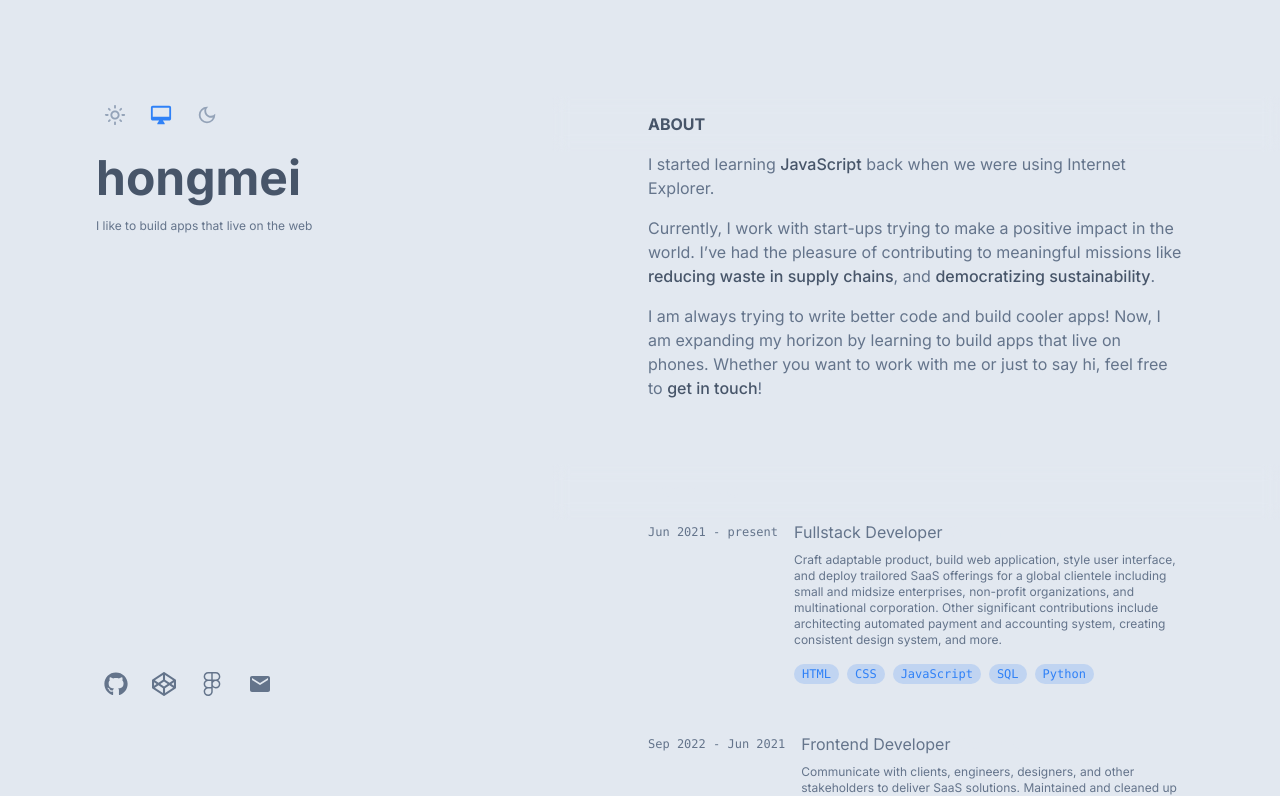
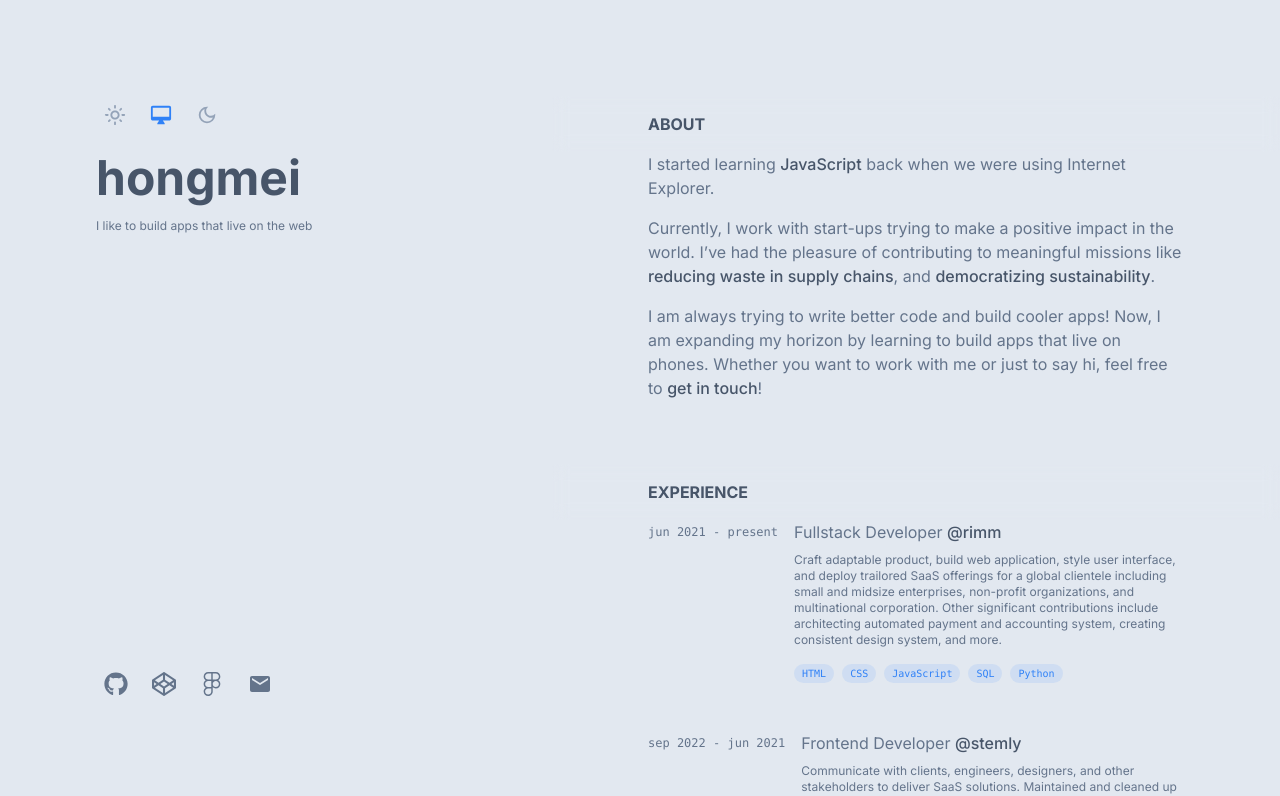
Before and after one commit to hongmei-codes/hongmei-codes.github.io, a Next.js app: page / in a window 1280 px wide. Shown: the top 796 px of the page. Built offline with nearby package versions, Linux system fonts and the light colour scheme.

Commit message:
minor styling updates

```diff
--- a/app/components/Content.tsx
+++ b/app/components/Content.tsx
@@ -1,10 +1,10 @@
-import Intro from "./intro";
+import About from "./about";
 import Experiences from "./experiences";
 
 export default function Content() {
   return (
     <>
-      <Intro />
+      <About />
       <Experiences />
     </>
   );
--- a/app/components/Socials.tsx
+++ b/app/components/Socials.tsx
@@ -7,28 +7,28 @@ export default function Socials() {
       <a
         href="https://github.com/hongmei-codes"
         target="_blank"
-        className="p-2 rounded-lg hover:bg-primary/5 dark:hover:bg-primary/10 lg:cursor-pointer hover:text-primary"
+        className="p-2 rounded-lg hover:bg-primary/10 dark:hover:bg-primary/15 lg:cursor-pointer hover:text-primary"
       >
         <FaGithub size={24} />
       </a>
       <a
         href="https://codepen.io/hongmei/pens/public"
         target="_blank"
-        className="p-2 rounded-lg hover:bg-primary/5 dark:hover:bg-primary/10 lg:cursor-pointer hover:text-primary"
+        className="p-2 rounded-lg hover:bg-primary/10 dark:hover:bg-primary/15 lg:cursor-pointer hover:text-primary"
       >
         <FaCodepen size={24} />
       </a>
       <a
         href="https://www.figma.com/@hongmei"
         target="_blank"
-        className="p-2 rounded-lg hover:bg-primary/5 dark:hover:bg-primary/10 lg:cursor-pointer hover:text-primary"
+        className="p-2 rounded-lg hover:bg-primary/10 dark:hover:bg-primary/15 lg:cursor-pointer hover:text-primary"
       >
         <FaFigma size={24} />
       </a>
       <a
         href="mailto:duhongmei@pm.me"
         target="_blank"
-        className="p-2 rounded-lg hover:bg-primary/5 dark:hover:bg-primary/10 lg:cursor-pointer hover:text-primary"
+        className="p-2 rounded-lg hover:bg-primary/10 dark:hover:bg-primary/15 lg:cursor-pointer hover:text-primary"
       >
         <MdEmail size={24} />
       </a>
--- a/app/components/Intro.tsx
+++ b/app/components/about.tsx
@@ -1,4 +1,4 @@
-export default function Intro() {
+export default function About() {
   return (
     <section id="about" className="mb-16">
       <div className="sticky top-0 z-20 backdrop-blur py-4 -mx-10 lg:-mx-24 md:-mx-24 px-10 lg:px-24 md:px-24">
--- a/app/components/experience.tsx
+++ b/app/components/experience.tsx
@@ -8,7 +8,7 @@ export default function Experience({ experience }: Props) {
   return (
     <li className="mb-12">
       <div className="flex flex-col md:flex-row lg:flex-row gap-4">
-        <header className="font-mono text-xs whitespace-nowrap mt-1 upper">{`${
+        <header className="font-mono text-xs whitespace-nowrap mt-1 lowercase">{`${
           experience.startTime.month
         } ${experience.startTime.year} - ${
           experience.endTime.ongoing
@@ -21,7 +21,7 @@ export default function Experience({ experience }: Props) {
             <a
               href={experience.organization.websiteURL}
               target="_blank"
-              className="mb-2 hover:text-primary text-slate-200 font-medium inline-block"
+              className="mb-2 hover:text-primary dark:hover:text-primary dark:text-slate-200 text-slate-600 font-medium inline-block"
             >
               {`@${experience.organization.name}`}
             </a>
@@ -30,7 +30,7 @@ export default function Experience({ experience }: Props) {
           <div className="flex gap-2 mt-4">
             {experience.techSkills.map((skill, i) => (
               <div
-                className="text-primary bg-blue-500/20 py-0.5 px-2 font-mono text-xs rounded-full"
+                className="text-primary bg-primary/10 dark:bg-primary/15 py-0.5 px-2 font-mono text-[10px] rounded-full"
                 key={i}
               >
                 {skill}
--- a/app/components/experiences.tsx
+++ b/app/components/experiences.tsx
@@ -5,7 +5,9 @@ export default function Experiences() {
   return (
     <section id="experience" className="mb-16">
       <div className="sticky top-0 z-20 backdrop-blur py-4 -mx-10 lg:-mx-24 md:-mx-24 px-10 lg:px-24 md:px-24">
-        <h2 className="text-slate-200 font-bold">EXPERIENCE</h2>
+        <h2 className="dark:text-slate-200 text-slate-600 font-bold">
+          EXPERIENCE
+        </h2>
       </div>
       <ol>
         {experiences.map((exp, i) => (
```
